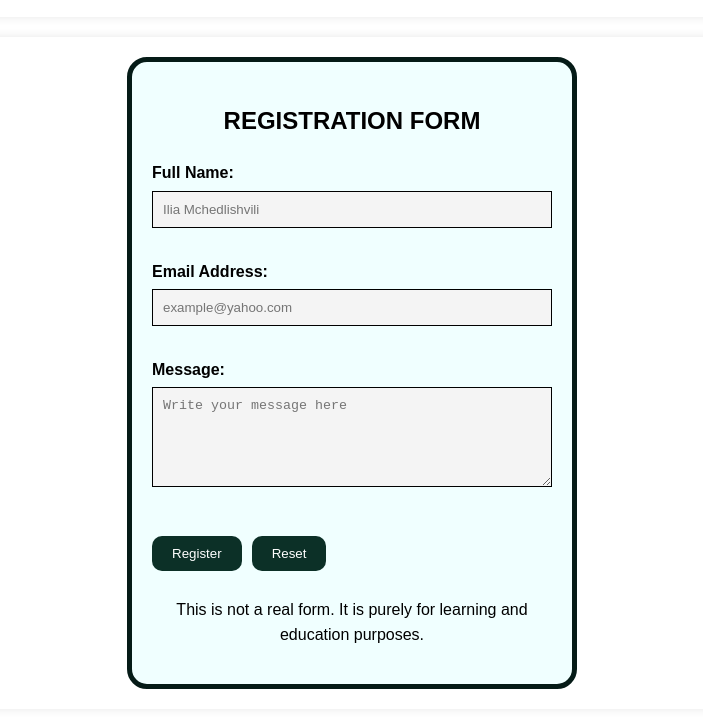
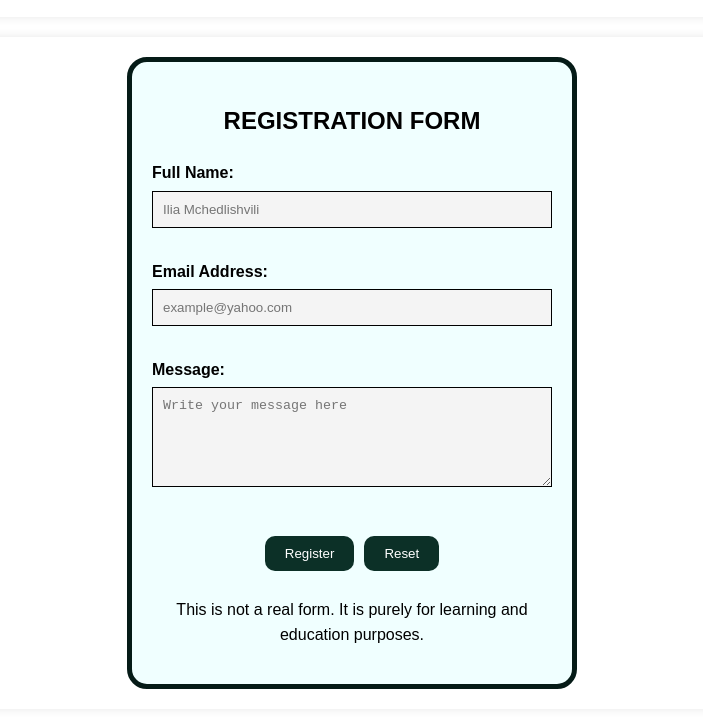
Before and after one commit to IliaMched/my-portfolio, a plain HTML site: page index.html in a window 1280 px wide. Shown: the part 1160-1887 px from the top of the page, without its empty margins (288-991 px from the left). Drawn offline with Linux system fonts and the light colour scheme.

Commit message:
centered buttons css

```diff
--- a/css/styles.css
+++ b/css/styles.css
@@ -178,7 +178,8 @@ input[type="submit"], input[type="email"], input[type="password"], input[type="t
 .buttoncontainer {
     display: flex;
     gap: 10px;
-    justify-content: flex-start;
+    justify-content: center;
+    text-align: center;
 }
 
 label {
```
